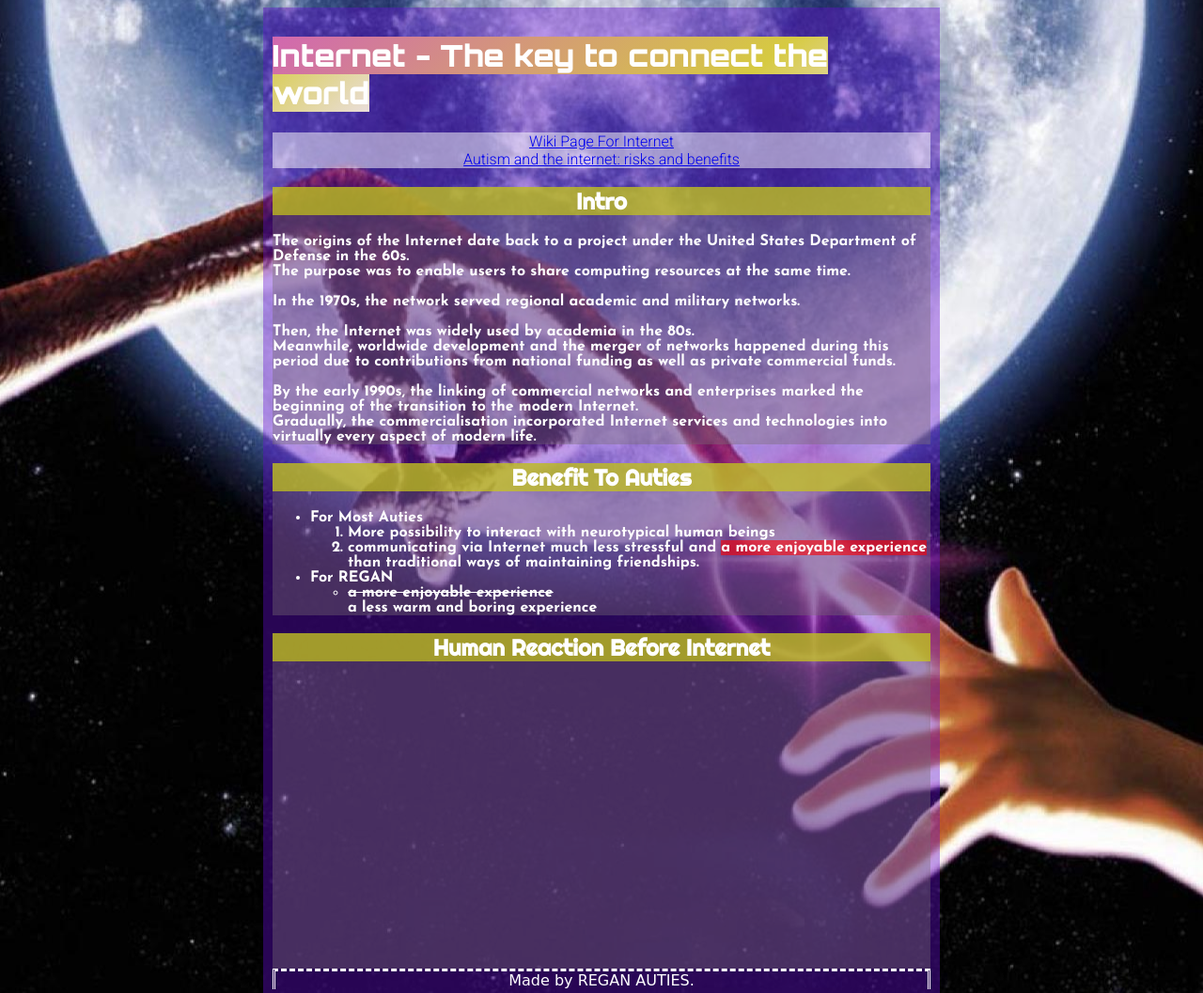
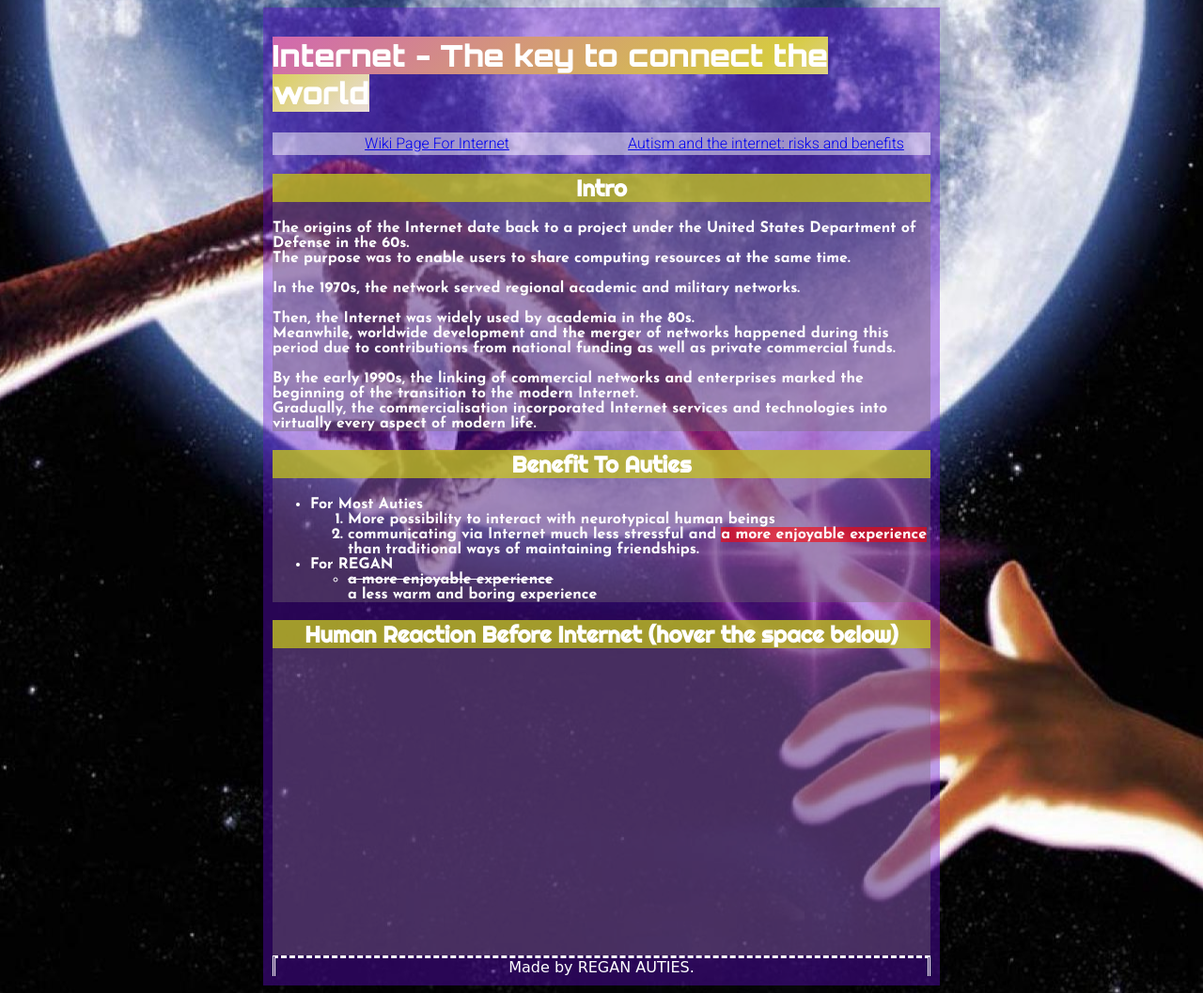
Before and after one commit to hens-virtuella-varld/90sFav, a plain HTML site: page index.html in a window 1280 px wide. Shown: the top 1057 px of the page at 94% size. Drawn offline with Linux system fonts and the light colour scheme; a web font is replaced by a local one.

Commit message:
Add display:flex to container of reference links

```diff
--- a/index.html
+++ b/index.html
@@ -21,45 +21,52 @@
                         >Internet - The key to connect the world</span
                     >
                 </h1>
+            </header>
             <nav>
+                <ul>
+                    <li>
                         <a
                             href="https://en.wikipedia.org/wiki/Internet"
                             target="_blank"
                             >Wiki Page For Internet</a
                         >
-                </nav>
-                <nav>
+                    </li>
+                    <li>
                         <a
                             href="https://www.autism.org.uk/advice-and-guidance/professional-practice/autism-internet"
                             target="_blank"
                             >Autism and the internet: risks and benefits</a
                         >
+                    </li>
+                </ul>
             </nav>
-            </header>
+            <main>
                 <section>
                     <h2>Intro</h2>
                     <p>
-                    The origins of the Internet date back to a project under the
-                    United States Department of Defense in the 60s.
+                        The origins of the Internet date back to a project under
+                        the United States Department of Defense in the 60s.
                         <br />
-                    The purpose was to enable users to share computing resources
-                    at the same time.
+                        The purpose was to enable users to share computing
+                        resources at the same time.
                     </p>
                     <p>
                         In the 1970s, the network served regional academic and
                         military networks.
                     </p>
                     <p>
-                    Then, the Internet was widely used by academia in the 80s.
+                        Then, the Internet was widely used by academia in the
+                        80s.
                         <br />
-                    Meanwhile, worldwide development and the merger of networks
-                    happened during this period due to contributions from
-                    national funding as well as private commercial funds.
+                        Meanwhile, worldwide development and the merger of
+                        networks happened during this period due to
+                        contributions from national funding as well as private
+                        commercial funds.
                     </p>
                     <p>
-                    By the early 1990s, the linking of commercial networks and
-                    enterprises marked the beginning of the transition to the
-                    modern Internet.
+                        By the early 1990s, the linking of commercial networks
+                        and enterprises marked the beginning of the transition
+                        to the modern Internet.
                         <br />
                         Gradually, the commercialisation incorporated Internet
                         services and technologies into virtually every aspect of
@@ -73,14 +80,15 @@
                             For Most Auties
                             <ol>
                                 <li>
-                                More possibility to interact with neurotypical
-                                human beings
+                                    More possibility to interact with
+                                    neurotypical human beings
                                 </li>
                                 <li>
-                                communicating via Internet much less stressful
-                                and
-                                <mark>a more enjoyable experience</mark> than
-                                traditional ways of maintaining friendships.
+                                    communicating via Internet much less
+                                    stressful and
+                                    <mark>a more enjoyable experience</mark>
+                                    than traditional ways of maintaining
+                                    friendships.
                                 </li>
                             </ol>
                         </li>
@@ -97,9 +105,14 @@
                     </ul>
                 </section>
                 <section class="image-section">
-                <h2 class="section-header">Human Reaction Before Internet</h2>
-                <div class="image-hover"><img src="images/noTouch.gif" /></div>
+                    <h2 class="section-header">
+                        Human Reaction Before Internet (hover the space below)
+                    </h2>
+                    <div class="image-hover">
+                        <img src="images/noTouch.gif" />
+                    </div>
                 </section>
+            </main>
             <footer>Made by REGAN AUTIES.</footer>
         </div>
     </body>
--- a/styles.css
+++ b/styles.css
@@ -73,3 +73,17 @@ footer {
     text-align: center;
     border-style: dashed double none;
 }
+
+
+
+nav ul{
+    list-style-type: none;
+    padding: 0;
+    display: flex;
+}
+
+nav li {
+    width: 50%;
+    height: 20px;
+    padding: 2px;
+}
```
Lines whose indentation alone changed are shown as unchanged.
